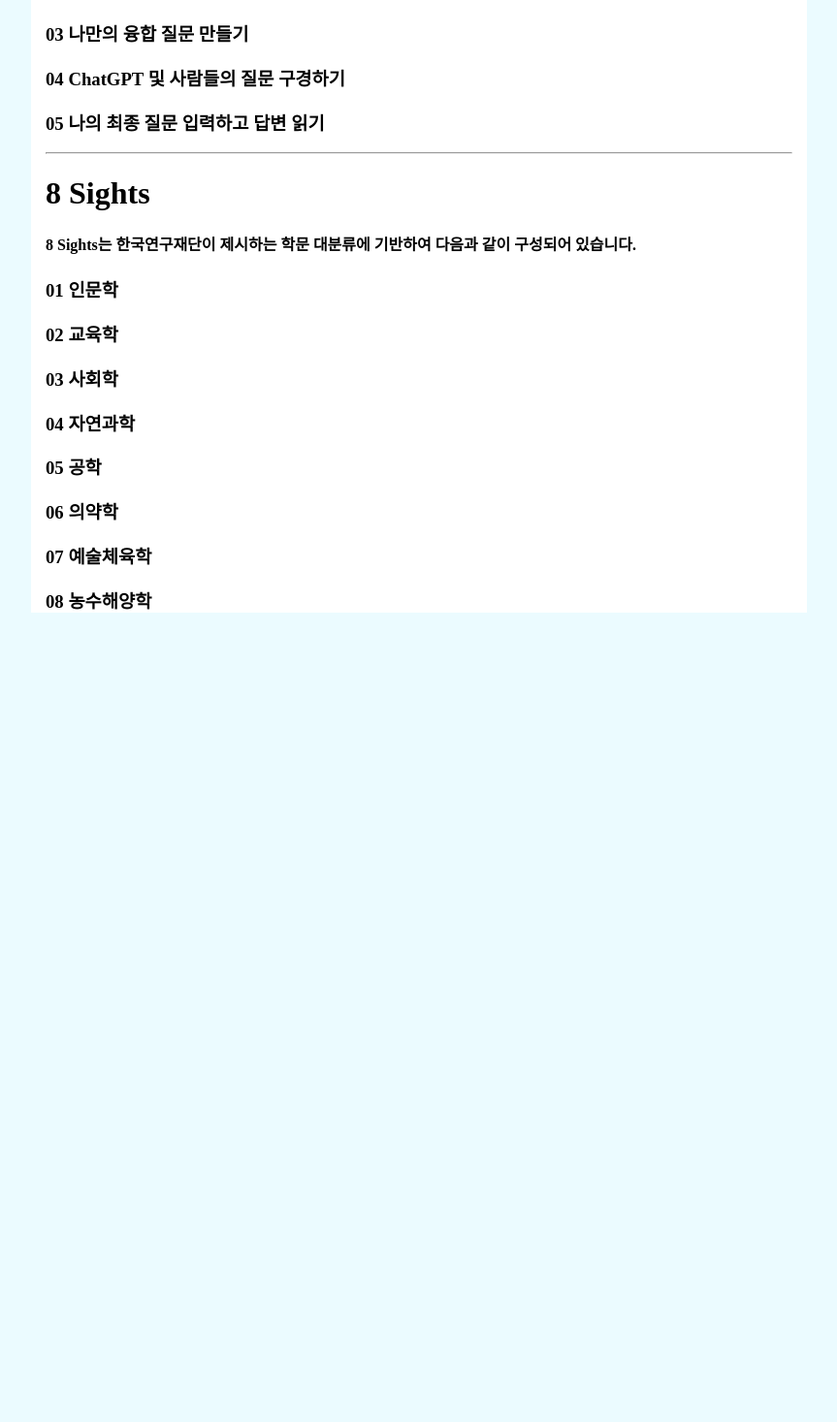
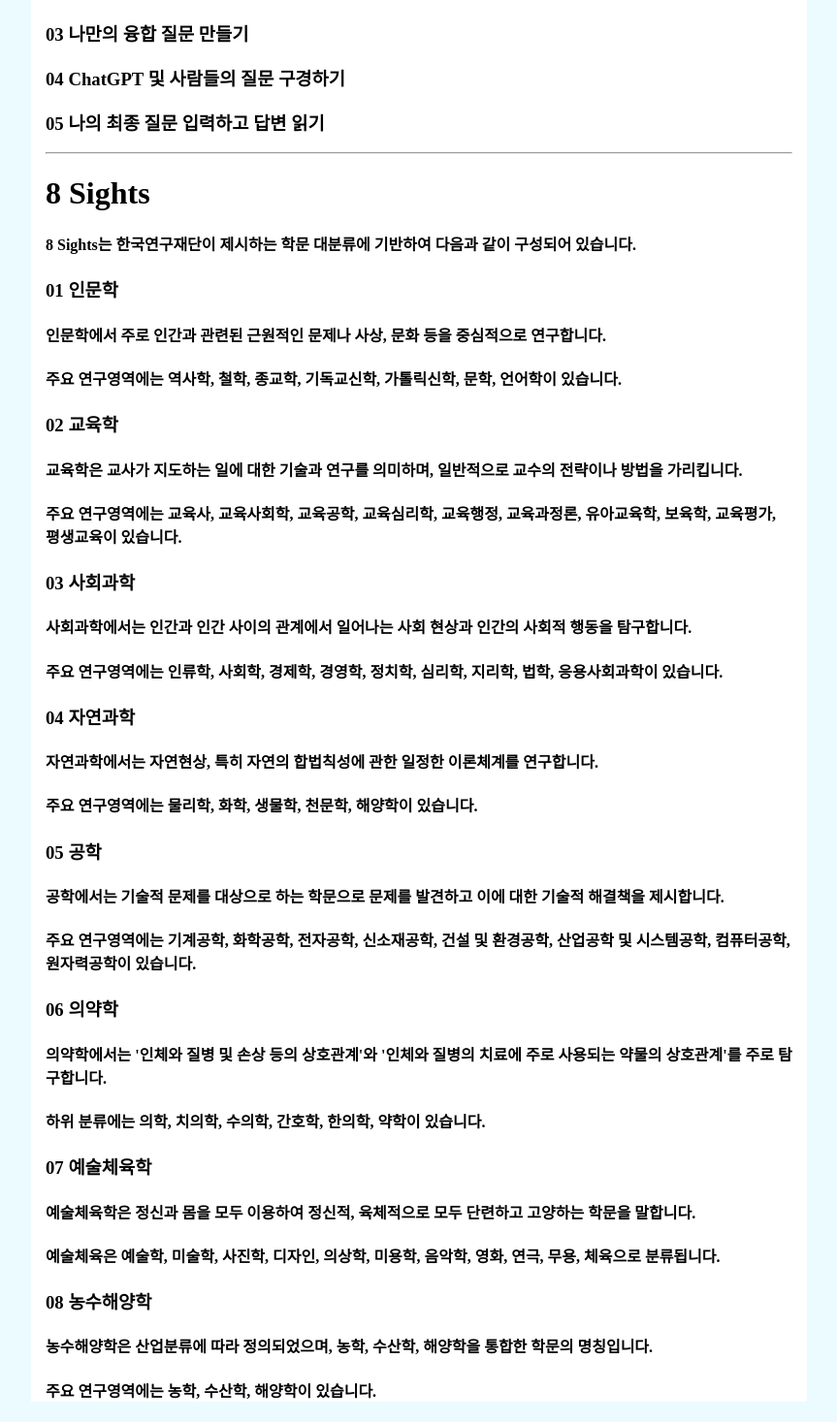
Before and after one commit to nasodemo/BigHistory-FrontEnd, a Next.js app: page /about in a window 1280 px wide. Shown: the part 482-1949 px from the top of the page at 97% size, without its empty margins (208-1071 px from the left). Before the commit the page ends 1132 px from the top, so only its background shows below. Built offline with nearby package versions, Linux system fonts and the light colour scheme.

Commit message:
Update page.tsx

```diff
--- a/src/app/about/page.tsx
+++ b/src/app/about/page.tsx
@@ -25,13 +25,29 @@ export default function Home() {
             <h1>8 Sights</h1>
             <h4>8 Sights는 한국연구재단이 제시하는 학문 대분류에 기반하여 다음과 같이 구성되어 있습니다.</h4>
             <h3>01 인문학</h3>
+            <h4>인문학에서 주로 인간과 관련된 근원적인 문제나 사상, 문화 등을 중심적으로 연구합니다.</h4>
+            <h4>주요 연구영역에는 역사학, 철학, 종교학, 기독교신학, 가톨릭신학, 문학, 언어학이 있습니다.</h4>
             <h3>02 교육학</h3>
-            <h3>03 사회학</h3>
+            <h4>교육학은 교사가 지도하는 일에 대한 기술과 연구를 의미하며, 일반적으로 교수의 전략이나 방법을 가리킵니다.</h4>
+            <h4>주요 연구영역에는 교육사, 교육사회학, 교육공학, 교육심리학, 교육행정, 교육과정론, 유아교육학, 보육학, 교육평가, 평생교육이 있습니다.</h4>
+            <h3>03 사회과학</h3>
+            <h4>사회과학에서는 인간과 인간 사이의 관계에서 일어나는 사회 현상과 인간의 사회적 행동을 탐구합니다.</h4>
+            <h4>주요 연구영역에는 인류학, 사회학, 경제학, 경영학, 정치학, 심리학, 지리학, 법학, 응용사회과학이 있습니다.</h4>
             <h3>04 자연과학</h3>
+            <h4>자연과학에서는 자연현상, 특히 자연의 합법칙성에 관한 일정한 이론체계를 연구합니다.</h4>
+            <h4>주요 연구영역에는 물리학, 화학, 생물학, 천문학, 해양학이 있습니다.</h4>
             <h3>05 공학</h3>
+            <h4>공학에서는 기술적 문제를 대상으로 하는 학문으로 문제를 발견하고 이에 대한 기술적 해결책을 제시합니다.</h4>
+            <h4>주요 연구영역에는 기계공학, 화학공학, 전자공학, 신소재공학, 건설 및 환경공학, 산업공학 및 시스템공학, 컴퓨터공학, 원자력공학이 있습니다.</h4>
             <h3>06 의약학</h3>
+            <h4>의약학에서는 '인체와 질병 및 손상 등의 상호관계'와 '인체와 질병의 치료에 주로 사용되는 약물의 상호관계'를 주로 탐구합니다.</h4>
+            <h4>하위 분류에는 의학, 치의학, 수의학, 간호학, 한의학, 약학이 있습니다.</h4>
             <h3>07 예술체육학</h3>
+            <h4>예술체육학은 정신과 몸을 모두 이용하여 정신적, 육체적으로 모두 단련하고 고양하는 학문을 말합니다.</h4>
+            <h4>예술체육은 예술학, 미술학, 사진학, 디자인, 의상학, 미용학, 음악학, 영화, 연극, 무용, 체육으로 분류됩니다.</h4>
             <h3>08 농수해양학</h3>
+            <h4>농수해양학은 산업분류에 따라 정의되었으며, 농학, 수산학, 해양학을 통합한 학문의 명칭입니다.</h4>
+            <h4>주요 연구영역에는 농학, 수산학, 해양학이 있습니다.</h4>
         </div>
 
         </>
```
